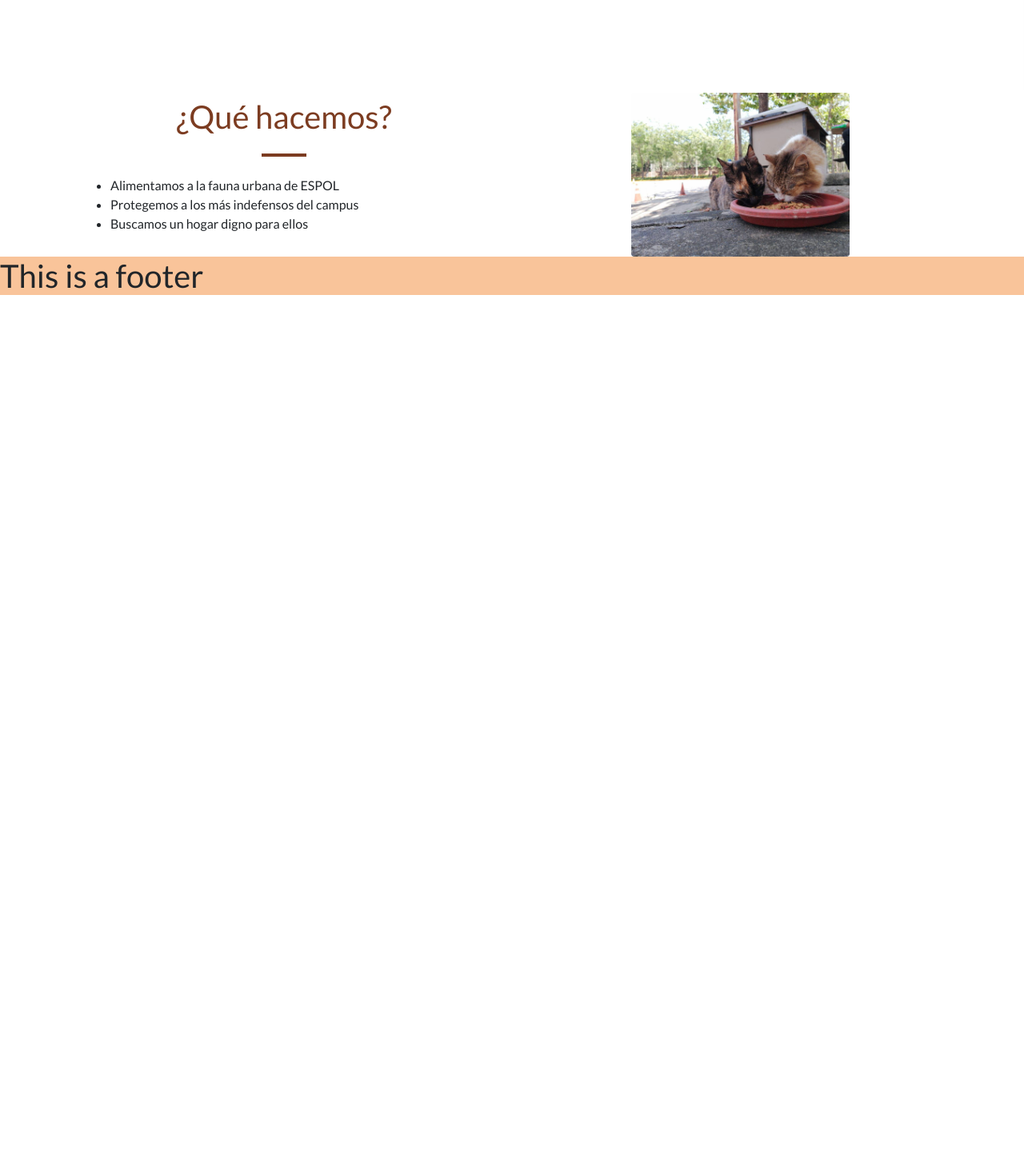
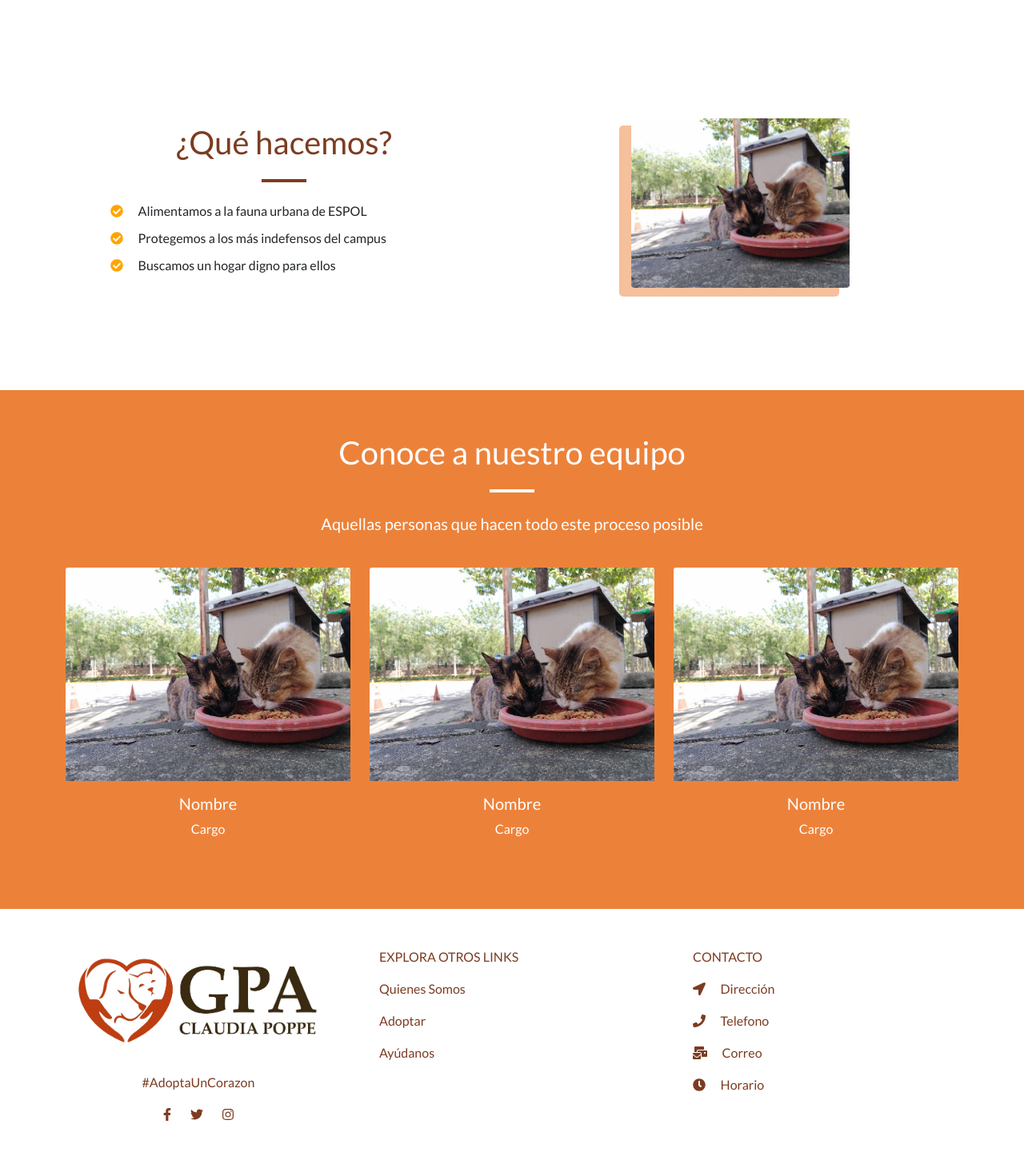
Before and after one commit to GPA-Espol/FindMeAPet_Web, a React (Create React App) app in the folder gpa-web-front/: page /quienessomos in a window 1280 px wide. Shown: the part 639-2080 px from the top of the page at 80% size. Before the commit the page ends 1016 px from the top, so only its background shows below. Built offline with nearby package versions, Linux system fonts and the light colour scheme.

Commit message:
Quienes Somos y footer terminado V1

```diff
--- a/gpa-web-front/package.json
+++ b/gpa-web-front/package.json
@@ -4,6 +4,7 @@
   "private": true,
   "dependencies": {
     "@fortawesome/fontawesome-svg-core": "^1.2.35",
+    "@fortawesome/free-brands-svg-icons": "^5.15.3",
     "@fortawesome/free-solid-svg-icons": "^5.15.3",
     "@fortawesome/react-fontawesome": "^0.1.14",
     "@material-ui/core": "^4.11.4",
--- a/gpa-web-front/src/components/Footer/Footer.js
+++ b/gpa-web-front/src/components/Footer/Footer.js
@@ -1,16 +1,46 @@
 import React, {Component} from 'react';
 import './Footer.css';
-
+import { NavLink } from 'react-router-dom';
+import { FontAwesomeIcon } from '@fortawesome/react-fontawesome';
+import { faLocationArrow, faPhone, faMailBulk, faClock } from "@fortawesome/free-solid-svg-icons";
+import { faFacebookF, faTwitter, faInstagram } from '@fortawesome/free-brands-svg-icons'
+// colores:
+// #E8E4E1, #EC823A, #F9C49A, #7C3C21
+const spaces6 = <span>&nbsp;&nbsp;&nbsp;&nbsp;&nbsp;&nbsp;</span>
 
 class Footer extends Component{
 
   render(){
     return(
-      <div className="footer-section">
-        <div className="footer-container">
-          <h1>This is a footer</h1>
+      <section id="footer-section bg-gray">
+        <div className="container py-5">
+          <div className="row">
+            <div className="col">
+              <img src="NavBar/logo_GPA_Horizontal.png" alt="GPA Logo" className="card-img-top mb-4"/>
+              <p className="text-coffee text-center">#AdoptaUnCorazon</p>
+              <div className="row row-cols-auto justify-content-center">
+                <div className="col"><FontAwesomeIcon icon={faFacebookF} color="#7C3C21"/></div>
+                <div className="col"><FontAwesomeIcon icon={faTwitter} color="#7C3C21"/></div>
+                <div className="col"><FontAwesomeIcon icon={faInstagram} color="#7C3C21"/></div>
+              </div>
+            </div>
+            <div className="col text-coffee ps-5">
+              <p>EXPLORA OTROS LINKS</p>
+              <p>Quienes Somos</p>
+              <p>Adoptar</p>
+              <p>Ayúdanos</p>
+            </div>
+            <div className="col text-coffee ps-5">
+              <p>CONTACTO</p>
+              <p><FontAwesomeIcon icon={faLocationArrow} color="#7C3C21"/>{spaces6}Dirección</p>
+              <p><FontAwesomeIcon icon={faPhone} color="#7C3C21"/>{spaces6}Telefono</p>
+              <p><FontAwesomeIcon icon={faMailBulk} color="#7C3C21"/>{spaces6}Correo</p>
+              <p><FontAwesomeIcon icon={faClock} color="#7C3C21"/>{spaces6}Horario</p>
+            </div>
+          </div>
         </div>
-      </div>
+
+      </section>
     )
   }
 }
--- a/gpa-web-front/src/components/Pages/Adoptar/Adoptar.js
+++ b/gpa-web-front/src/components/Pages/Adoptar/Adoptar.js
@@ -4,41 +4,9 @@ import './Adoptar.css';
 
 class PagAdoptar extends Component
 {
-  constructor(props) {
-    super(props);
-    this.state = {value: ''};
-
-    this.handleChange = this.handleChange.bind(this);
-    this.handleSubmit = this.handleSubmit.bind(this);
-  }
-
-  handleChange(event) {
-    this.setState({value: event.target.value});
-    console.log("onChange: " + event.target.value);
-  }
-
-  handleSubmit(event) {
-    event.preventDefault();
-    console.log("onSubmit: ", this.state.value);
-
-  }
-
   render() {
     return(
       <div className="pag-adoptar">
-        <h1>Página de adopción con cátalogo</h1>
-        <form onSubmit={this.handleSubmit}>
-          <label>
-            Pick your favorite flavor:
-            <select value={this.state.value} onChange={this.handleChange}>
-              <option value="grapefruit">Grapefruit</option>
-              <option value="lime">Lime</option>
-              <option value="coconut">Coconut</option>
-              <option value="mango">Mango</option>
-            </select>
-          </label>
-          <input type="submit" value="Submit"  />
-        </form>
 
       </div>
     )
--- a/gpa-web-front/src/components/Pages/QuienesSomos/QuienesSomos.css
+++ b/gpa-web-front/src/components/Pages/QuienesSomos/QuienesSomos.css
@@ -1,4 +1,4 @@
-.quienes-somos-section {
+#quienes-somos {
   background-attachment: fixed;
   background-position: center;
   background-repeat: no-repeat;
@@ -14,3 +14,24 @@
 .text-justify {
   text-align: justify;
 }
+
+#que-hacemos {
+  margin-top: 2rem !important;
+  margin-bottom: 8rem !important;
+}
+
+.no-bullets {
+  list-style-type: none;
+}
+
+#que-hacemos-list li {
+  margin-bottom: 10px;
+}
+
+.orange-shadow {
+  box-shadow: -14px 10px 0px 1px #ec823a80;
+}
+
+#nuestro-equipo {
+  background-color: #EC823A;
+}
--- a/gpa-web-front/src/components/Pages/QuienesSomos/QuienesSomos.js
+++ b/gpa-web-front/src/components/Pages/QuienesSomos/QuienesSomos.js
@@ -1,8 +1,10 @@
 import React, {Component} from 'react';
 import './QuienesSomos.css';
+import { FontAwesomeIcon } from '@fortawesome/react-fontawesome';
+import { faCheckCircle } from "@fortawesome/free-solid-svg-icons";
 
-// colores:
-// #E8E4E1, #EC823A, #F9C49A, #7C3C21
+
+const spaces6 = <span>&nbsp;&nbsp;&nbsp;&nbsp;&nbsp;&nbsp;</span>
 
 class QuienesSomos extends Component
 {
@@ -11,7 +13,7 @@ class QuienesSomos extends Component
   {
     return (
       <React.Fragment>
-        <section className="quienes-somos-section" style={{ backgroundImage: "url(/paw_wallpaper_bw.jpg)" }}>
+        <section id="quienes-somos" style={{ backgroundImage: "url(/paw_wallpaper_bw.jpg)" }}>
           <div className="container-fluid">
             <div className="container py-5">
               <div className="row">
@@ -31,7 +33,7 @@ class QuienesSomos extends Component
               </div>
             </div>
           </div>
-          <svg xmlns="http://www.w3.org/2000/svg" viewBox="0 0 1440 320"><path fill="#ffffff" d="M0,32L48,42.7C96,53,192,75,288,106.7C384,139,480,181,576,186.7C672,192,768,160,864,138.7C960,117,1056,107,1152,112C1248,117,1344,139,1392,149.3L1440,160L1440,320L1392,320C1344,320,1248,320,1152,320C1056,320,960,320,864,320C768,320,672,320,576,320C480,320,384,320,288,320C192,320,96,320,48,320L0,320Z"></path></svg>
+          <svg xmlns="http://www.w3.org/2000/svg" viewBox="0 0 1440 320"><path fill="#ffffff" d="M0,160L60,144C120,128,240,96,360,106.7C480,117,600,171,720,176C840,181,960,139,1080,117.3C1200,96,1320,96,1380,96L1440,96L1440,320L1380,320C1320,320,1200,320,1080,320C960,320,840,320,720,320C600,320,480,320,360,320C240,320,120,320,60,320L0,320Z"></path></svg>
         </section>
         <section id="que-hacemos">
           <div className="container">
@@ -41,18 +43,68 @@ class QuienesSomos extends Component
                 <div className="d-flex justify-content-center">
                   <div className="border-top border-coffee border-4 text-transparent">aaaaaaa</div>
                 </div>
-                <ul className="text-start mx-4">
-                  <li>Alimentamos a la fauna urbana de ESPOL</li>
-                  <li>Protegemos a los más indefensos del campus</li>
-                  <li>Buscamos un hogar digno para ellos</li>
+                <ul className="text-start mx-4 no-bullets" id="que-hacemos-list">
+                  <li><FontAwesomeIcon icon={faCheckCircle} color="orange"/>{spaces6}Alimentamos a la fauna urbana de ESPOL</li>
+                  <li><FontAwesomeIcon icon={faCheckCircle} color="orange"/>{spaces6}Protegemos a los más indefensos del campus</li>
+                  <li><FontAwesomeIcon icon={faCheckCircle} color="orange"/>{spaces6}Buscamos un hogar digno para ellos</li>
                 </ul>
               </div>
               <div className="col-md d-flex justify-content-center">
-                <img src="/QuienesSomos/Gato_2.jpg" className="rounded img-fluid w-50"></img>
+                <img src="/QuienesSomos/Gato_2.jpg" className="rounded img-fluid w-50 orange-shadow"></img>
               </div>
             </div>
             <div className="row">
 
+            </div>
+          </div>
+        </section>
+        <section id="nuestro-equipo">
+          <div className="container-fluid">
+            <div className="container py-5">
+              <div className="row">
+                <div className="col-12 text-center">
+                  <p className="fs-1 text-white">Conoce a nuestro equipo</p>
+                  <div className="d-flex justify-content-center">
+                    <div className="border-top border-white border-4 text-transparent">aaaaaaa</div>
+                  </div>
+                </div>
+              </div>
+              <div className="row justify-content-center">
+                <div className="col-10">
+                  <p className="pb-4 text-white fs-5 text-center">
+                    Aquellas personas que hacen todo este proceso posible
+                  </p>
+                </div>
+              </div>
+              <div className="row">
+                <div className="col-lg-4 mb-4">
+                  <div className="card text-center h-100 bg-transparent border-none">
+                    <img src="/QuienesSomos/Gato_2.jpg" className="card-img-top" alt="..."></img>
+                    <div className="card-body">
+                      <h5 className="card-title text-white">Nombre</h5>
+                      <p className="card-text text-white">Cargo</p>
+                    </div>
+                  </div>
+                </div>
+                <div className="col-lg-4 mb-4">
+                  <div className="card text-center h-100 bg-transparent border-none">
+                    <img src="/QuienesSomos/Gato_2.jpg" className="card-img-top" alt="..."></img>
+                    <div className="card-body">
+                      <h5 className="card-title text-white">Nombre</h5>
+                      <p className="card-text text-white">Cargo</p>
+                    </div>
+                  </div>
+                </div>
+                <div className="col-lg-4 mb-4">
+                  <div className="card text-center h-100 bg-transparent border-none">
+                    <img src="/QuienesSomos/Gato_2.jpg" className="card-img-top" alt="..."></img>
+                    <div className="card-body">
+                      <h5 className="card-title text-white">Nombre</h5>
+                      <p className="card-text text-white">Cargo</p>
+                    </div>
+                  </div>
+                </div>
+              </div>
             </div>
           </div>
         </section>
```
Also changed, not shown: 1 other file (tests, documents, lock files or other folders).
